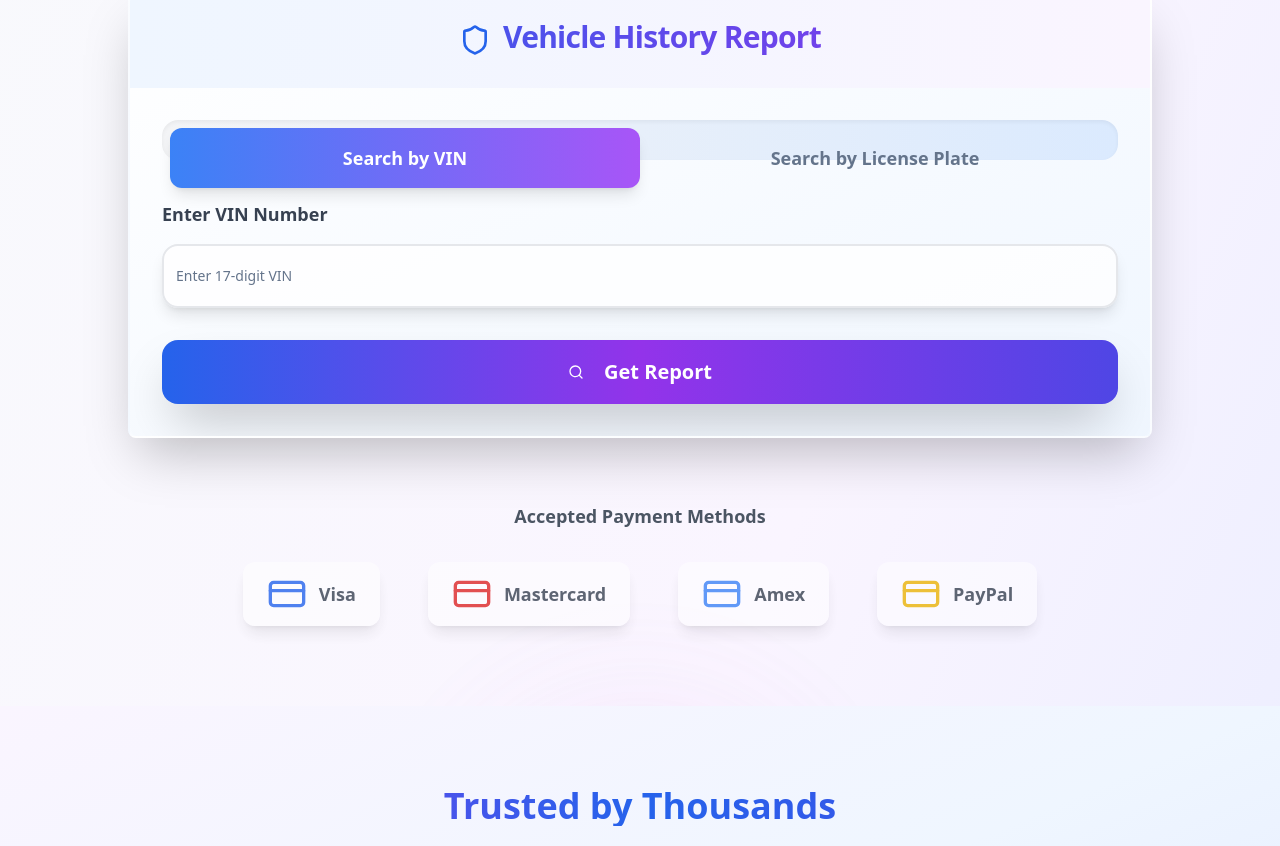
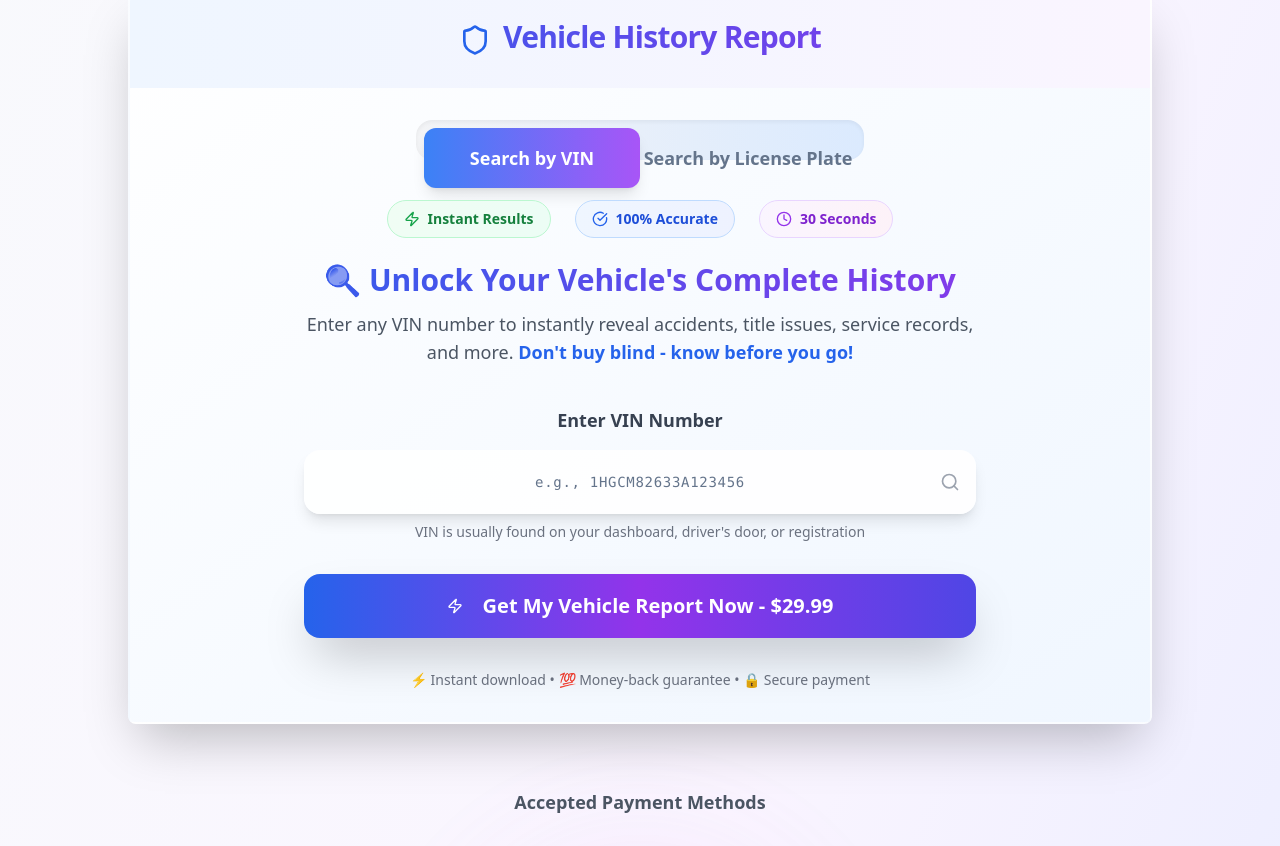
Before and after one commit to hussainn7/vin-number-vista-guide, a React (Vite) app: page / in a window 1280 px wide. Shown: the part 600-1446 px from the top of the page. Built offline with nearby package versions, Linux system fonts and the light colour scheme.

Commit message:
Enhance VIN section and center content
Improve the VIN search section's design and make it more engaging. Also, center all content on the page.

```diff
--- a/src/components/SearchForm.tsx
+++ b/src/components/SearchForm.tsx
@@ -1,7 +1,7 @@
 
 import React, { useState } from 'react';
 import { useNavigate } from 'react-router-dom';
-import { Search, Shield, CreditCard, Car } from 'lucide-react';
+import { Search, Shield, CreditCard, Car, Zap, Clock, CheckCircle } from 'lucide-react';
 import { Button } from '@/components/ui/button';
 import { Input } from '@/components/ui/input';
 import { Card, CardContent, CardHeader, CardTitle } from '@/components/ui/card';
@@ -65,7 +65,7 @@ const SearchForm = () => {
         </CardHeader>
         <CardContent className="p-4 sm:p-6 md:p-8">
           <Tabs defaultValue="vin" className="w-full">
-            <TabsList className="grid w-full grid-cols-2 mb-6 sm:mb-8 md:mb-10 bg-gradient-to-r from-gray-100 to-blue-100 rounded-xl sm:rounded-2xl p-1 sm:p-2 shadow-inner">
+            <TabsList className="grid w-full grid-cols-2 mb-6 sm:mb-8 md:mb-10 bg-gradient-to-r from-gray-100 to-blue-100 rounded-xl sm:rounded-2xl p-1 sm:p-2 shadow-inner mx-auto max-w-md">
               <TabsTrigger
                 value="vin"
                 className="rounded-lg sm:rounded-xl py-2 sm:py-3 md:py-4 text-sm sm:text-base md:text-lg font-semibold data-[state=active]:bg-gradient-to-r data-[state=active]:from-blue-500 data-[state=active]:to-purple-500 data-[state=active]:text-white data-[state=active]:shadow-lg transition-all duration-300"
@@ -80,33 +80,78 @@ const SearchForm = () => {
               </TabsTrigger>
             </TabsList>
 
-            <TabsContent value="vin">
-              <form onSubmit={handleVinSearch} className="space-y-6 sm:space-y-8">
+            <TabsContent value="vin" className="text-center">
+              {/* VIN Benefits */}
+              <div className="mb-8 sm:mb-10">
+                <div className="flex flex-col sm:flex-row justify-center items-center gap-4 sm:gap-6 mb-6">
+                  <div className="flex items-center space-x-2 bg-gradient-to-r from-green-50 to-emerald-50 px-4 py-2 rounded-full border border-green-200">
+                    <Zap className="h-4 w-4 text-green-600" />
+                    <span className="text-sm font-semibold text-green-700">Instant Results</span>
+                  </div>
+                  <div className="flex items-center space-x-2 bg-gradient-to-r from-blue-50 to-indigo-50 px-4 py-2 rounded-full border border-blue-200">
+                    <CheckCircle className="h-4 w-4 text-blue-600" />
+                    <span className="text-sm font-semibold text-blue-700">100% Accurate</span>
+                  </div>
+                  <div className="flex items-center space-x-2 bg-gradient-to-r from-purple-50 to-pink-50 px-4 py-2 rounded-full border border-purple-200">
+                    <Clock className="h-4 w-4 text-purple-600" />
+                    <span className="text-sm font-semibold text-purple-700">30 Seconds</span>
+                  </div>
+                </div>
+                <h3 className="text-xl sm:text-2xl md:text-3xl font-bold bg-gradient-to-r from-blue-600 to-purple-600 bg-clip-text text-transparent mb-3">
+                  🔍 Unlock Your Vehicle's Complete History
+                </h3>
+                <p className="text-gray-600 text-base sm:text-lg max-w-2xl mx-auto">
+                  Enter any VIN number to instantly reveal accidents, title issues, service records, and more.
+                  <span className="font-semibold text-blue-600"> Don't buy blind - know before you go!</span>
+                </p>
+              </div>
+
+              <form onSubmit={handleVinSearch} className="space-y-6 sm:space-y-8 max-w-2xl mx-auto">
                 <div>
                   <label className="block text-base sm:text-lg font-bold text-gray-700 mb-3 sm:mb-4">
                     {t.enterVin}
                   </label>
-                  <Input
-                    type="text"
-                    placeholder={t.vinPlaceholder}
-                    value={vinNumber}
-                    onChange={(e) => setVinNumber(e.target.value)}
-                    className="h-12 sm:h-14 md:h-16 text-base sm:text-lg border-2 sm:border-3 border-gray-200 rounded-xl sm:rounded-2xl focus:border-blue-500 focus:ring-blue-500 shadow-lg bg-white/80"
-                    maxLength={17}
-                  />
+                  <div className="relative">
+                    <Input
+                      type="text"
+                      placeholder="e.g., 1HGCM82633A123456"
+                      value={vinNumber}
+                      onChange={(e) => setVinNumber(e.target.value.toUpperCase())}
+                      className="h-14 sm:h-16 md:h-18 text-base sm:text-lg border-3 border-gray-200 rounded-xl sm:rounded-2xl focus:border-blue-500 focus:ring-blue-500 shadow-lg bg-white/90 text-center font-mono tracking-wider"
+                      maxLength={17}
+                    />
+                    <div className="absolute inset-y-0 right-0 flex items-center pr-4">
+                      <Search className="h-5 w-5 text-gray-400" />
+                    </div>
+                  </div>
+                  <p className="text-xs sm:text-sm text-gray-500 mt-2 text-center">
+                    VIN is usually found on your dashboard, driver's door, or registration
+                  </p>
                 </div>
                 <Button
                   type="submit"
-                  className="w-full h-12 sm:h-14 md:h-16 bg-gradient-to-r from-blue-600 via-purple-600 to-indigo-600 hover:from-blue-700 hover:via-purple-700 hover:to-indigo-700 text-white font-bold text-base sm:text-lg md:text-xl rounded-xl sm:rounded-2xl shadow-2xl transform hover:scale-105 transition-all duration-300 border-0"
+                  className="w-full h-14 sm:h-16 md:h-18 bg-gradient-to-r from-blue-600 via-purple-600 to-indigo-600 hover:from-blue-700 hover:via-purple-700 hover:to-indigo-700 text-white font-bold text-base sm:text-lg md:text-xl rounded-xl sm:rounded-2xl shadow-2xl transform hover:scale-105 transition-all duration-300 border-0"
                 >
-                  <Search className="h-5 w-5 sm:h-6 sm:w-6 mr-2 sm:mr-3" />
-                  {t.getReport}
+                  <Zap className="h-5 w-5 sm:h-6 sm:w-6 mr-2 sm:mr-3" />
+                  Get My Vehicle Report Now - $29.99
                 </Button>
+                <p className="text-xs sm:text-sm text-gray-500 text-center">
+                  ⚡ Instant download • 💯 Money-back guarantee • 🔒 Secure payment
+                </p>
               </form>
             </TabsContent>
 
-            <TabsContent value="plate">
-              <form onSubmit={handlePlateSearch} className="space-y-6 sm:space-y-8">
+            <TabsContent value="plate" className="text-center">
+              <div className="mb-6 sm:mb-8">
+                <h3 className="text-xl sm:text-2xl md:text-3xl font-bold bg-gradient-to-r from-blue-600 to-purple-600 bg-clip-text text-transparent mb-3">
+                  🚗 Search by License Plate
+                </h3>
+                <p className="text-gray-600 text-base sm:text-lg max-w-2xl mx-auto">
+                  Don't have the VIN? No problem! Search using the license plate number and state.
+                </p>
+              </div>
+
+              <form onSubmit={handlePlateSearch} className="space-y-6 sm:space-y-8 max-w-2xl mx-auto">
                 <div className="grid grid-cols-1 md:grid-cols-2 gap-6 sm:gap-8">
                   <div>
                     <label className="block text-base sm:text-lg font-bold text-gray-700 mb-3 sm:mb-4">
@@ -114,10 +159,10 @@ const SearchForm = () => {
                     </label>
                     <Input
                       type="text"
-                      placeholder={t.platePlaceholder}
+                      placeholder="ABC1234"
                       value={licensePlate}
-                      onChange={(e) => setLicensePlate(e.target.value)}
-                      className="h-12 sm:h-14 md:h-16 text-base sm:text-lg border-2 sm:border-3 border-gray-200 rounded-xl sm:rounded-2xl focus:border-blue-500 focus:ring-blue-500 shadow-lg bg-white/80"
+                      onChange={(e) => setLicensePlate(e.target.value.toUpperCase())}
+                      className="h-12 sm:h-14 md:h-16 text-base sm:text-lg border-2 sm:border-3 border-gray-200 rounded-xl sm:rounded-2xl focus:border-blue-500 focus:ring-blue-500 shadow-lg bg-white/80 text-center font-mono tracking-wider"
                     />
                   </div>
                   <div>
@@ -143,7 +188,7 @@ const SearchForm = () => {
                   className="w-full h-12 sm:h-14 md:h-16 bg-gradient-to-r from-blue-600 via-purple-600 to-indigo-600 hover:from-blue-700 hover:via-purple-700 hover:to-indigo-700 text-white font-bold text-base sm:text-lg md:text-xl rounded-xl sm:rounded-2xl shadow-2xl transform hover:scale-105 transition-all duration-300 border-0"
                 >
                   <Search className="h-5 w-5 sm:h-6 sm:w-6 mr-2 sm:mr-3" />
-                  {t.getReport}
+                  Get Report by License Plate - $29.99
                 </Button>
               </form>
             </TabsContent>
```
